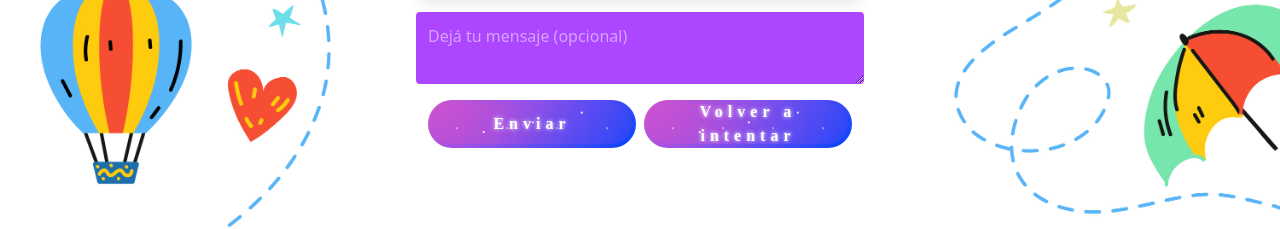
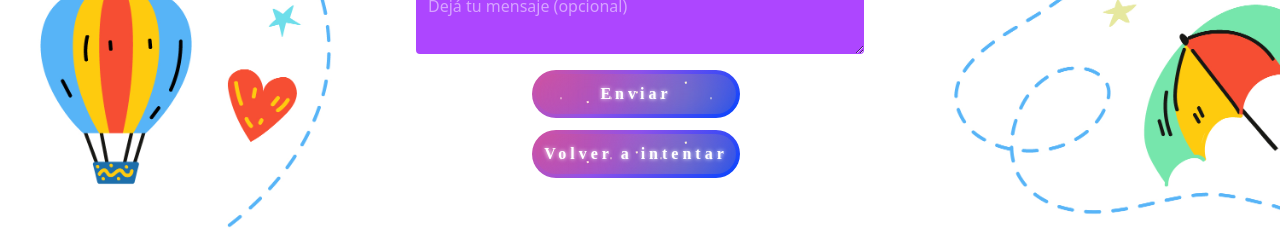
Before and after one commit to estebanrm1/cam_foto_en_vivo, a React (Vite) app: page / in a window 1280 px wide. Both pictures are taken after a click on the button "¡Sacar Foto!". Shown: the part 340-569 px from the top of the page. Built offline with nearby package versions, Linux system fonts and the light colour scheme; no server answers.

Commit message:
Se acomodaron los botones de enviar y volver a intentar

```diff
--- a/src/App.jsx
+++ b/src/App.jsx
@@ -115,10 +115,10 @@ function App() {
                 value={comment}
                 onChange={(e) => setComment(e.target.value)}
               />
-              <div className="flex gap-2 mt-4">
+              <div className="flex-column mt-4">
                 <button
                   onClick={handleUpload}
-                  className="btn py-5 ms-2"
+                  className="btn mb-3 py-5"
                 >
                 <strong>Enviar</strong>
                 <div id="container-stars">
--- a/src/index.css
+++ b/src/index.css
@@ -24,7 +24,7 @@ body {
       linear-gradient(
         137.48deg,
         #ffdb3b 10%,
-        #fe53bb 45%,
+        #fe5370 45%,
         #8f51ea 67%,
         #0044ff 87%
       );
@@ -47,7 +47,7 @@ body {
     z-index: 2;
     font-family: "Avalors Personal Use";
     font-size: 16px;
-    letter-spacing: 5px;
+    letter-spacing: 4px;
     color: #ffffff;
     text-shadow: 0 0 4px white;
   }
@@ -67,11 +67,11 @@ body {
   }
 
   .circle:nth-of-type(1) {
-    background: rgba(254, 83, 186, 0.636);
+    background: rgba(254, 89, 83, 0.636);
   }
 
   .circle:nth-of-type(2) {
-    background: rgba(142, 81, 234, 0.704);
+    background: rgba(234, 206, 81, 0.704);
   }
 
   .btn:hover #container-stars {
@@ -91,7 +91,7 @@ body {
   }
 
   .btn:active .circle {
-    background: #fe53bb;
+    background: #70fe53;
   }
 
   #stars {
```
